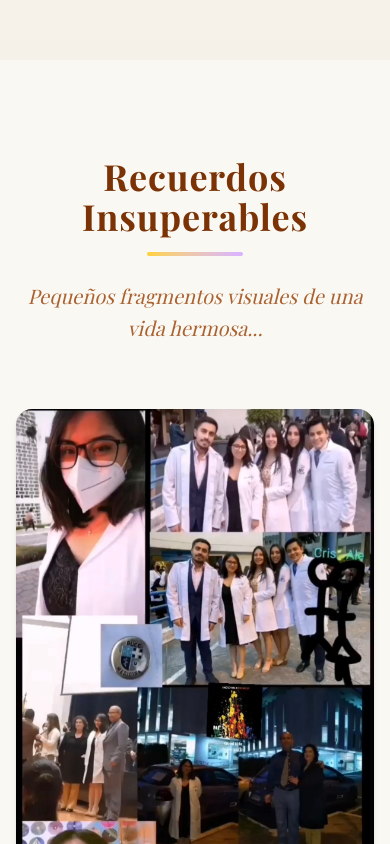
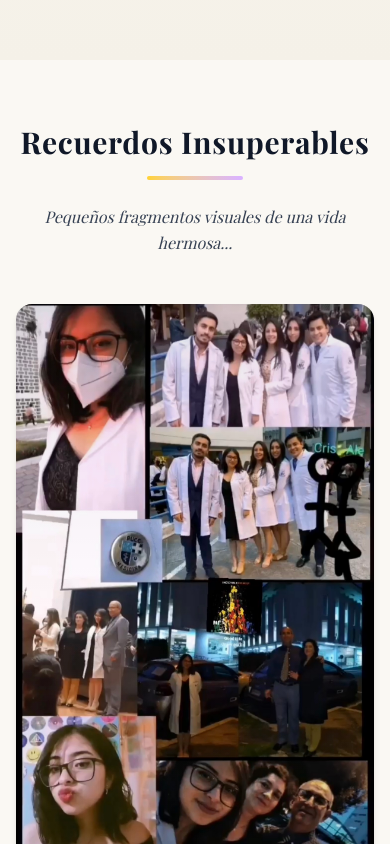
Before and after one commit to salazarmatthew/rubius-antiguo, a Next.js app in the folder dra-mara-birthday/: page / in a window 390 px wide. Shown: the part 5780-6624 px from the top of the page. Built offline with nearby package versions, Linux system fonts and the light colour scheme.

Commit message:
Mejorar MemoryCollage: overlay visible en móvil, modal expandible, mejor spacing y responsividad

```diff
--- a/dra-mara-birthday/components/MemoryCollage.tsx
+++ b/dra-mara-birthday/components/MemoryCollage.tsx
@@ -1,6 +1,8 @@
 "use client";
 
 import { motion } from "framer-motion";
+import { useState } from "react";
+import { Maximize2 } from "lucide-react";
 
 // Fotos de ejemplo
 const photos = [
@@ -48,26 +50,30 @@ const photos = [
 ];
 
 export default function MemoryCollage() {
+  const [selectedPhoto, setSelectedPhoto] = useState<number | null>(null);
+
   return (
-    <section className="py-24 px-4 bg-[#faf8f3]">
+    <section className="py-16 md:py-24 px-4 bg-[#faf8f3]">
       <div className="max-w-6xl mx-auto">
         <motion.div
           initial={{ opacity: 0, y: 30 }}
           whileInView={{ opacity: 1, y: 0 }}
           transition={{ duration: 0.8 }}
           viewport={{ once: true }}
-          className="text-center mb-16"
+          className="text-center mb-12 md:mb-16"
         >
-          <h2 className="text-4xl md:text-5xl lg:text-6xl font-serif font-bold text-amber-900 mb-4 tracking-wide">
+          <h2 className="text-3xl md:text-5xl lg:text-6xl font-serif font-bold text-gray-900 mb-4 tracking-wide">
             Recuerdos Insuperables
           </h2>
-          <div className="mx-auto h-1 w-24 bg-gradient-to-r from-amber-300 to-purple-300 rounded-full mb-6" />
-          <p className="text-xl md:text-2xl font-serif italic text-amber-800/80 font-light leading-relaxed">
+          <div className="flex justify-center mb-6">
+            <div className="h-1 w-24 bg-gradient-to-r from-amber-300 to-purple-300 rounded-full" />
+          </div>
+          <p className="text-base md:text-xl font-serif italic text-gray-700 font-light leading-relaxed">
             Pequeños fragmentos visuales de una vida hermosa...
           </p>
         </motion.div>
 
-        <div className="grid grid-cols-1 md:grid-cols-3 gap-4 md:auto-rows-[300px]">
+        <div className="grid grid-cols-1 md:grid-cols-3 gap-3 md:gap-4 md:auto-rows-[280px]">
           {photos.map((photo, index) => (
             <motion.div
               key={photo.id}
@@ -75,27 +81,78 @@ export default function MemoryCollage() {
               whileInView={{ opacity: 1, scale: 1 }}
               transition={{ duration: 0.6, delay: index * 0.1 }}
               viewport={{ once: true }}
-              className={`relative group rounded-2xl overflow-hidden shadow-md hover:shadow-xl transition-all duration-500 bg-[#faf8f3] flex items-center justify-center ${photo.colSpan} ${photo.rowSpan}`}
+              onClick={() => setSelectedPhoto(photo.id)}
+              className={`relative group rounded-2xl overflow-hidden shadow-md hover:shadow-xl transition-all duration-500 bg-[#faf8f3] flex items-center justify-center cursor-pointer ${
+                photo.colSpan
+              } ${
+                photo.rowSpan
+              }`}
+              style={{
+                minHeight: "200px",
+              }}
             >
               <div
-                className="w-full h-full transition-transform duration-700"
-                style={{ transform: `scale(${("scale" in photo) ? photo.scale : 1})` }}
+                className="w-full h-full transition-transform duration-700 group-hover:scale-110"
+                style={{ transform: `scale(${"scale" in photo ? photo.scale : 1})` }}
               >
                 <img
                   src={photo.url}
                   alt="Recuerdo memorable"
-                  className="w-full h-full group-hover:scale-105 transition-transform duration-700"
+                  className="w-full h-full"
                   style={{
-                    objectFit: ("objectFit" in photo) ? (photo.objectFit as any) : "cover",
-                    objectPosition: ("position" in photo) ? (photo.position as string) : "center"
+                    objectFit: "objectFit" in photo ? (photo.objectFit as any) : "cover",
+                    objectPosition: "position" in photo ? (photo.position as string) : "center",
                   }}
                 />
               </div>
-              <div className="absolute inset-0 bg-gradient-to-t from-black/60 via-transparent to-black/10 opacity-0 group-hover:opacity-100 transition-opacity duration-300 pointer-events-none" />
+              {/* Overlay siempre visible en móvil, hover en desktop */}
+              <div className="absolute inset-0 bg-gradient-to-t from-black/40 via-transparent to-black/20 opacity-40 md:opacity-0 group-hover:opacity-100 transition-opacity duration-300 pointer-events-none" />
+              {/* Icono de zoom */}
+              <motion.div
+                initial={{ scale: 0.8, opacity: 0 }}
+                whileHover={{ scale: 1, opacity: 1 }}
+                className="absolute bottom-4 right-4 bg-white/90 backdrop-blur-sm p-2 rounded-lg shadow-lg opacity-0 md:opacity-0 group-hover:opacity-100 transition-opacity duration-300"
+              >
+                <Maximize2 size={20} className="text-gray-800" />
+              </motion.div>
             </motion.div>
           ))}
         </div>
       </div>
+
+      {/* Modal para foto expandida */}
+      {selectedPhoto && (
+        <motion.div
+          initial={{ opacity: 0 }}
+          animate={{ opacity: 1 }}
+          exit={{ opacity: 0 }}
+          onClick={() => setSelectedPhoto(null)}
+          className="fixed inset-0 bg-black/80 backdrop-blur-sm z-50 flex items-center justify-center p-4"
+        >
+          <motion.div
+            initial={{ scale: 0.9, opacity: 0 }}
+            animate={{ scale: 1, opacity: 1 }}
+            exit={{ scale: 0.9, opacity: 0 }}
+            onClick={(e) => e.stopPropagation()}
+            className="relative max-w-4xl w-full max-h-[90vh] rounded-2xl overflow-hidden shadow-2xl"
+          >
+            <img
+              src={photos.find((p) => p.id === selectedPhoto)?.url}
+              alt="Vista expandida"
+              className="w-full h-full object-cover"
+            />
+            <button
+              onClick={() => setSelectedPhoto(null)}
+              className="absolute top-4 right-4 bg-white/90 hover:bg-white p-2 rounded-lg shadow-lg transition-all"
+              aria-label="Cerrar"
+            >
+              <svg className="w-6 h-6 text-gray-800" fill="none" stroke="currentColor" viewBox="0 0 24 24">
+                <path strokeLinecap="round" strokeLinejoin="round" strokeWidth={2} d="M6 18L18 6M6 6l12 12" />
+              </svg>
+            </button>
+          </motion.div>
+        </motion.div>
+      )}
     </section>
   );
 }
```
